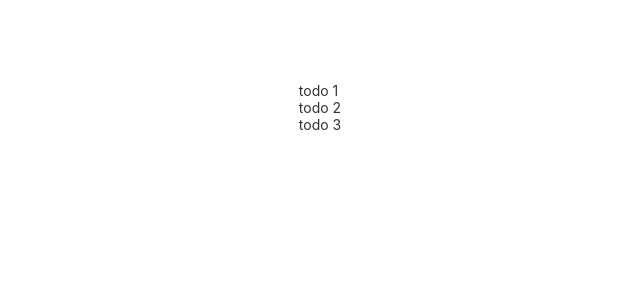
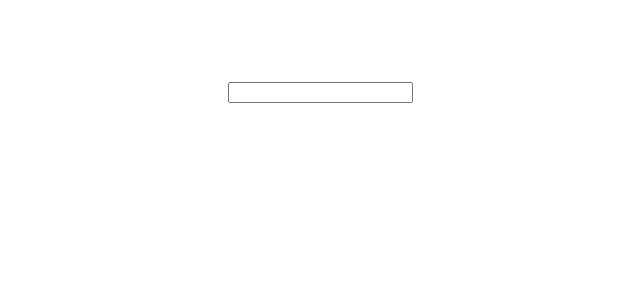
Before and after one commit to vicentemaximilianoh/todo-list-ng, an Angular app: page / in a window 1280 px wide. Shown: the top 300 px of the page, without its empty margins (320-960 px from the left). Built offline with nearby package versions, Linux system fonts and the light colour scheme.

Commit message:
Add todo item feature

```diff
--- a/src/app/app.module.ts
+++ b/src/app/app.module.ts
@@ -5,6 +5,7 @@ import { AppRoutingModule } from './app-routing.module';
 import { AppComponent } from './app.component';
 import { TodoListComponent } from './todo-list/todo-list.component';
 import { TodoItemComponent } from './todo-item/todo-item.component';
+import { FormsModule } from '@angular/forms';
 
 @NgModule({
   declarations: [
@@ -14,7 +15,8 @@ import { TodoItemComponent } from './todo-item/todo-item.component';
   ],
   imports: [
     BrowserModule,
-    AppRoutingModule
+    AppRoutingModule,
+    FormsModule
   ],
   providers: [],
   bootstrap: [AppComponent]
--- a/src/app/todo-list/todo-list.component.html
+++ b/src/app/todo-list/todo-list.component.html
@@ -1,3 +1,6 @@
 <div class="todo-list">
+    <form (ngSubmit)="addTodo()">
+        <input type="text" name="todoText" [(ngModel)]="todoText" />
+    </form>
     <app-todo-item *ngFor="let item of todos; index as i" [item]="item"></app-todo-item>
 </div>
--- a/src/app/todo-list/todo-list.component.ts
+++ b/src/app/todo-list/todo-list.component.ts
@@ -9,22 +9,21 @@ import TodoItem from '../models/TodoItem';
 })
 export class TodoListComponent implements OnInit {
   public todos: TodoItem[] = [];
+  public todoText: string = '';
 
   constructor() { }
 
   ngOnInit(): void {
-    this.todos = this.getTodos();
   }
 
-  private getTodos(): TodoItem[] {
-    return [{
-        text: 'todo 1',
-      }, {
-        text: 'todo 2',
-      }, {
-        text: 'todo 3'
-      }
-    ];
+  addTodo(): void {
+    const newItem: TodoItem = {
+      text: this.todoText
+    };
+
+    this.todos.push(newItem);
+
+    this.todoText = '';
   }
 
 }
```
